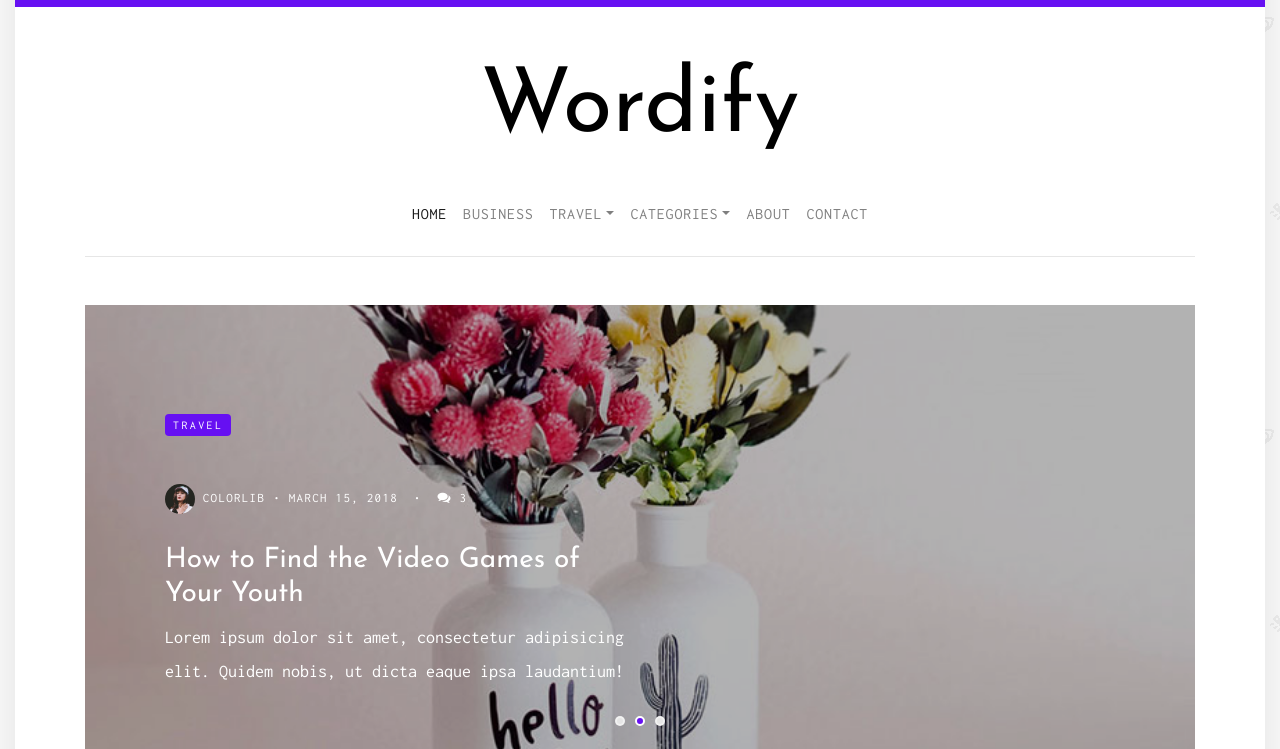
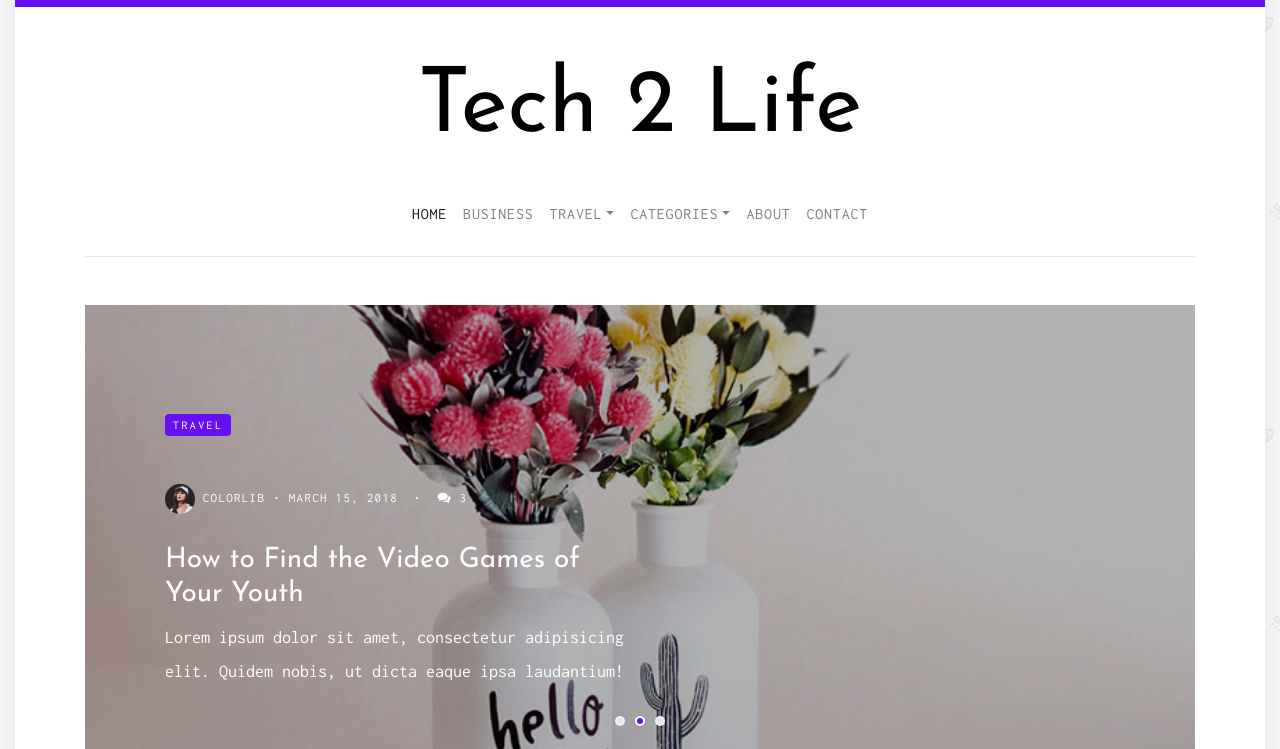
Before and after one commit to edwar48/edwar48.github.io, a plain HTML site: page index.html in a window 1280 px wide. Shown: the part 51-800 px from the top of the page. Drawn offline with Linux system fonts and the light colour scheme; files whose address does not match are found by name.

Commit message:
Update index.html

```diff
--- a/index.html
+++ b/index.html
@@ -1,7 +1,7 @@
 <!doctype html>
 <html lang="en">
   <head>
-    <title>Colorlib Wordify &mdash; Minimal Blog Template</title>
+    <title>Tech 2 Life &mdash; Minimal Blog</title>
     <meta charset="utf-8">
     <meta name="viewport" content="width=device-width, initial-scale=1, shrink-to-fit=no">
 
@@ -48,7 +48,7 @@
           <div class="row pt-5">
             <div class="col-12 text-center">
               <a class="absolute-toggle d-block d-md-none" data-toggle="collapse" href="#navbarMenu" role="button" aria-expanded="false" aria-controls="navbarMenu"><span class="burger-lines"></span></a>
-              <h1 class="site-logo"><a href="index.html">Wordify</a></h1>
+              <h1 class="site-logo"><a href="index.html">Tech 2 Life</a></h1>
             </div>
           </div>
         </div>
```
